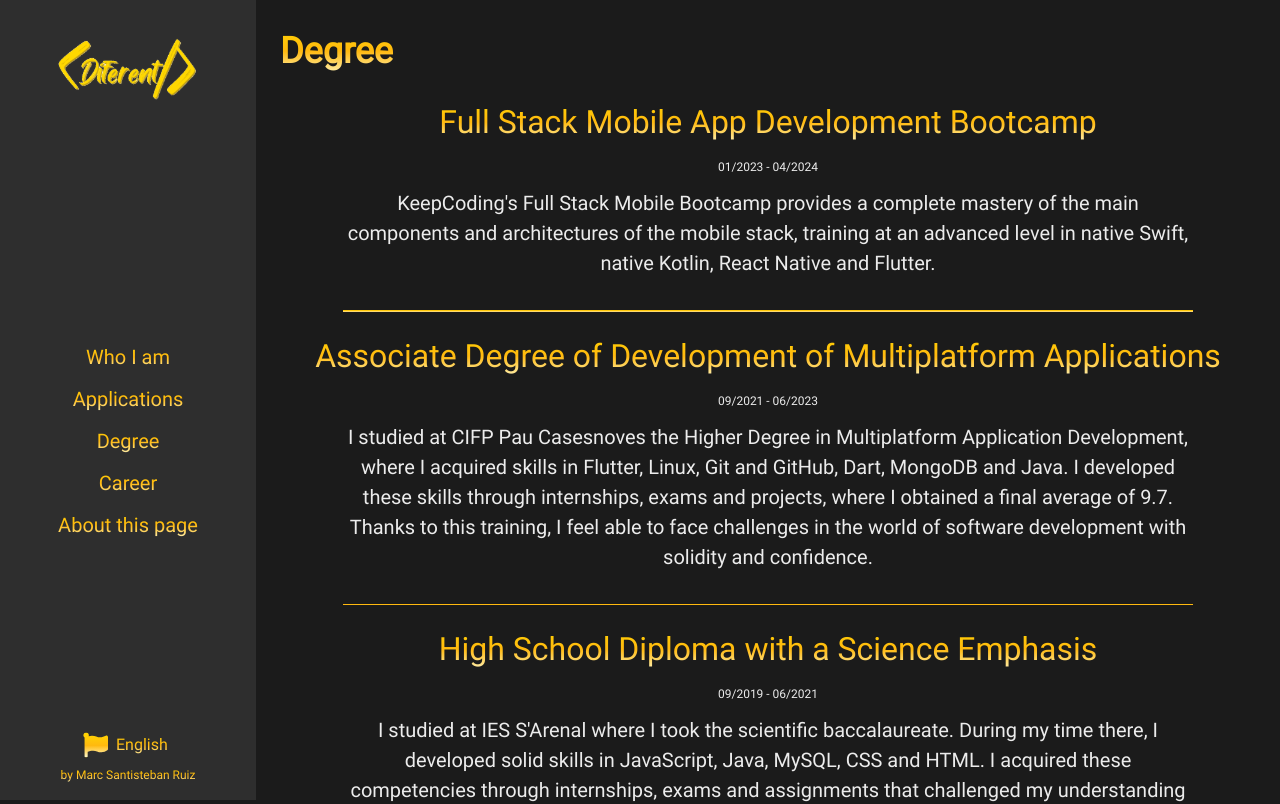
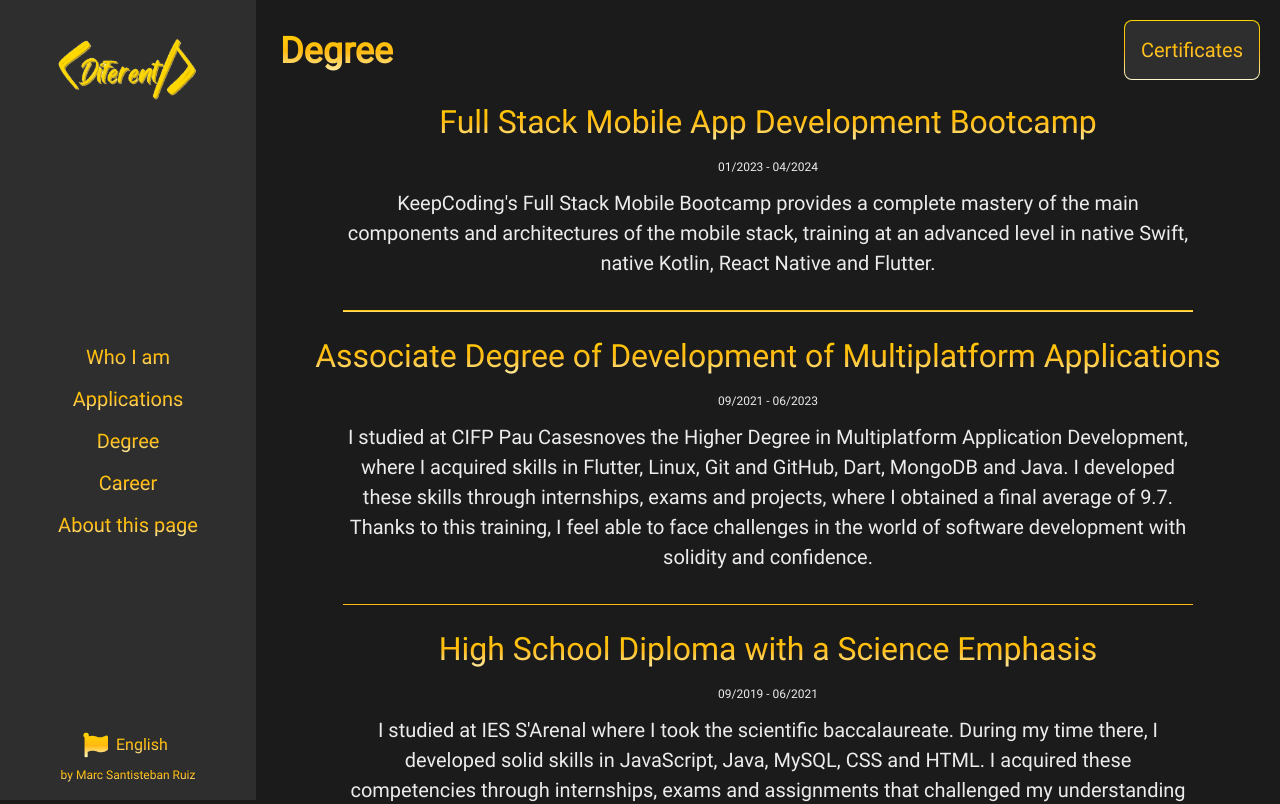
Before and after one commit to D1f3r3nt/Portfolio, a React (Vite) app: page /studies in a window 1280 px wide. Shown: the top 804 px of the page. Built offline with nearby package versions, Linux system fonts and the light colour scheme.

Commit message:
Add smooth scroll certificates

```diff
--- /dev/null
+++ b/src/components/atoms/DownButton.tsx
@@ -0,0 +1,20 @@
+import {Button} from "./Button.tsx";
+import {Text} from "./Text.tsx";
+import {useTranslation} from "react-i18next";
+
+export const DownButton = () => {
+    const [t] = useTranslation("global")
+
+    const scrollToCertificates = () => {
+        const section = document.getElementById('courses');
+        if (section) {
+            section.scrollIntoView({ behavior: 'smooth' });
+        }
+    };
+
+    return (
+        <Button onClick={scrollToCertificates} className="h-[60px] gold-gradient-button flex justify-center items-center absolute top-5 right-5">
+            <Text value={t('header.course')} size="m" gradient className="p-4"/>
+        </Button>
+    )
+}
--- a/src/components/atoms/Text.tsx
+++ b/src/components/atoms/Text.tsx
@@ -4,9 +4,10 @@ interface TextProps {
     underline?: boolean;
     gradient?: boolean;
     className?: string;
+    id?: string;
 }
 
-export const Text = ({value, size, underline = false, gradient = false, className = ''}: TextProps) => {
+export const Text = ({value, size, underline = false, gradient = false, className = '', id}: TextProps) => {
 
     let fontSize: string = ''
 
@@ -28,7 +29,7 @@ export const Text = ({value, size, underline = false, gradient = false, classNam
     }
 
     return (
-        <p className={`
+        <p id={id} className={`
             ${gradient ? 'gold-gradient' : 'text-[#ECECEC]'}
             ${underline ? 'underline' : ''}
             ${fontSize}
--- a/src/pages/StudiesPage.tsx
+++ b/src/pages/StudiesPage.tsx
@@ -3,6 +3,7 @@ import {Text} from "../components/atoms/Text.tsx";
 import {CenterCard} from "../components/molecules/CenterCard.tsx";
 import {useTranslation} from "react-i18next";
 import {ImageCard} from "../components/molecules/ImageCard.tsx";
+import {DownButton} from "../components/atoms/DownButton.tsx";
 
 interface DegreeInterface {
     title: string;
@@ -26,6 +27,9 @@ export const StudiesPage = () => {
 
     return (
         <Page>
+
+            <DownButton />
+
             <Text value={t('header.studies')} size={'xl'} gradient/>
 
             <div className='w-[100%] flex flex-col items-center gap-y-5 mt-5'>
@@ -43,7 +47,7 @@ export const StudiesPage = () => {
                 }
             </div>
 
-            <Text value={t('header.course')} size={'xl'} gradient className={'mt-10'}/>
+            <Text id="courses" value={t('header.course')} size={'xl'} gradient className={'mt-10'}/>
 
             <div className='w-[100%] flex flex-col items-center gap-y-16 mt-10'>
                 {
```
